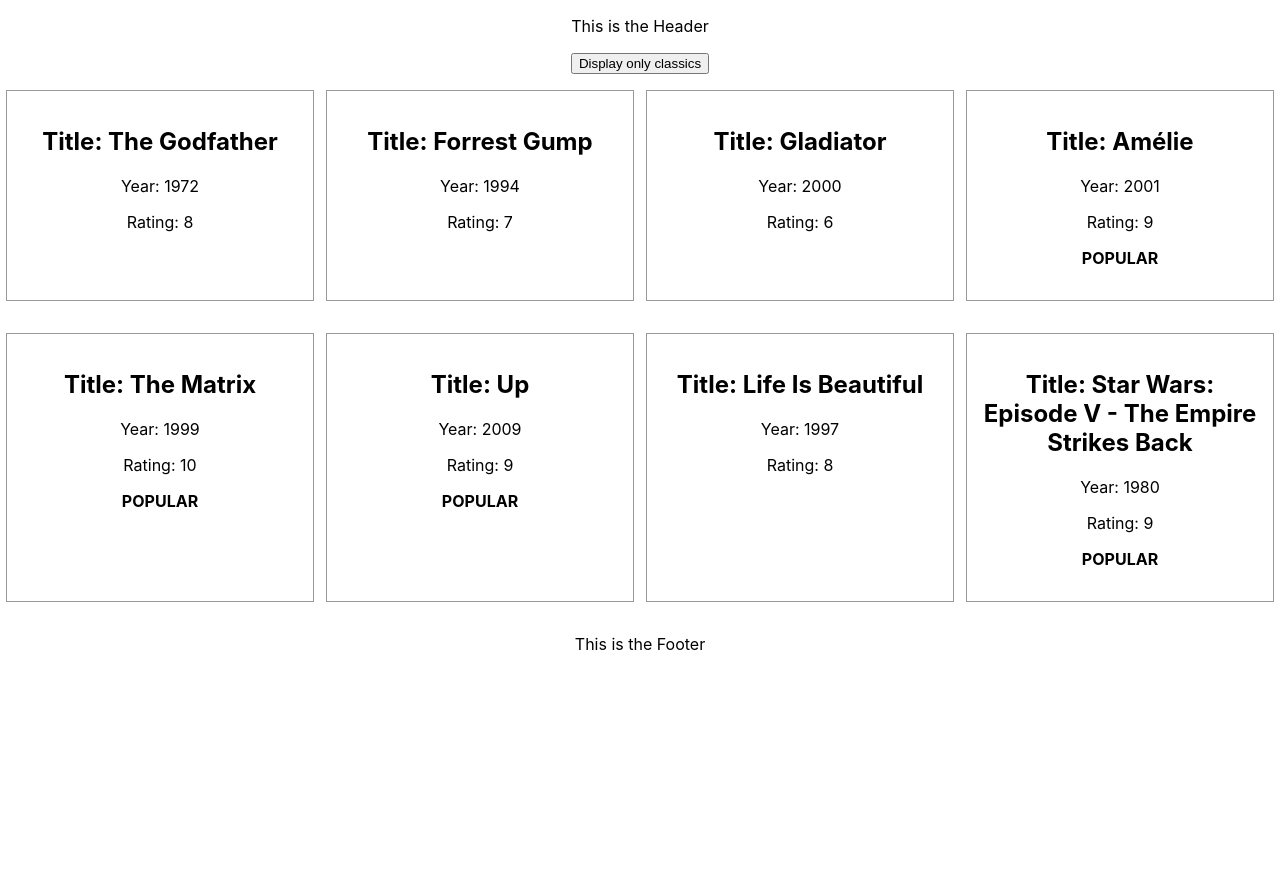
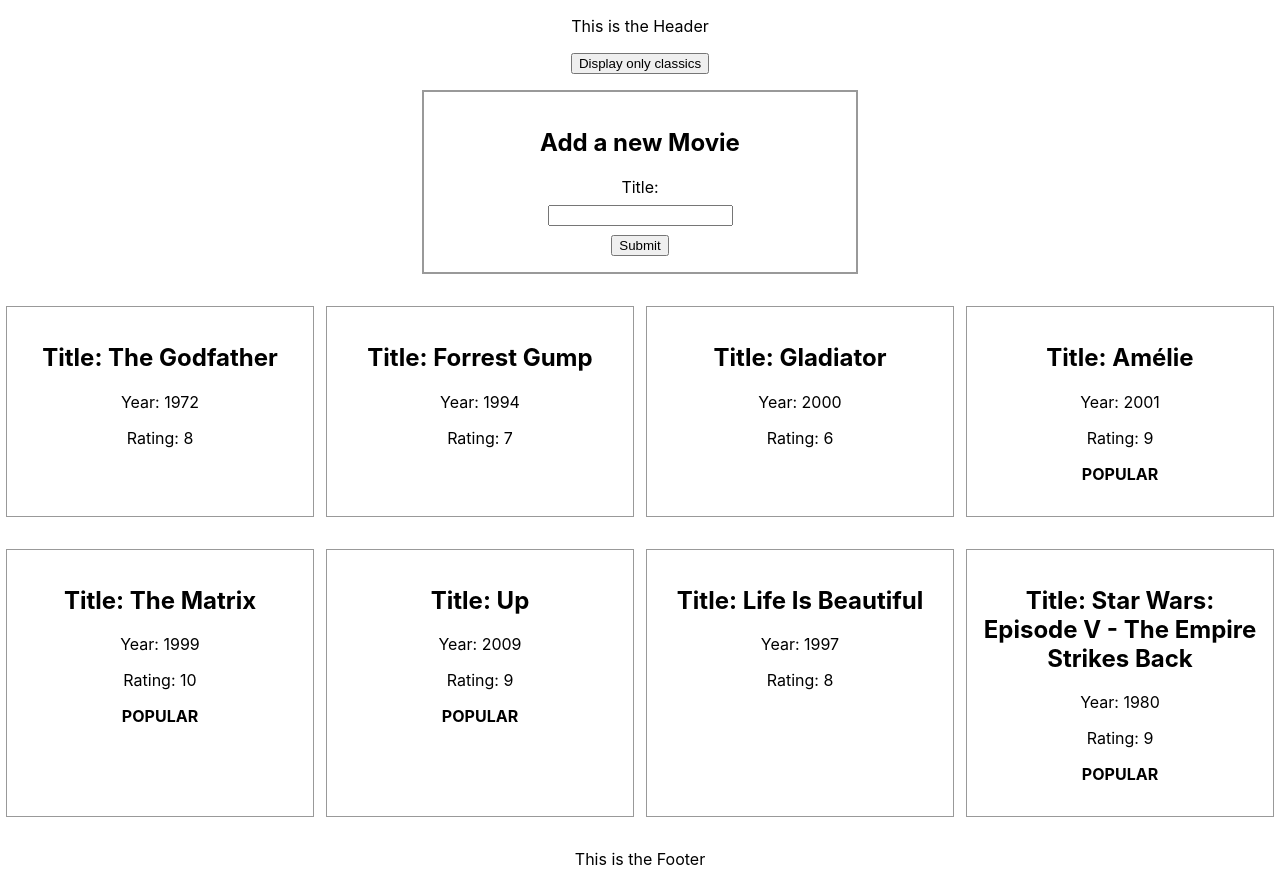
Before and after one commit to katiFe/Popcorn-Time, a React (Create React App) app: page / in a window 1280 px wide. Before the commit the page ends 800 px from the top, so only its background shows below. Built offline with nearby package versions, Linux system fonts and the light colour scheme.

Commit message:
functionality to add a new movie: Vonytolled component

```diff
--- /dev/null
+++ b/src/components/AddMovie.css
@@ -0,0 +1,14 @@
+.AddMovie{
+    margin: 1rem auto;
+    border: 2px solid #999;
+    padding: 1rem;
+    max-width: 400px;
+    text-align: center;
+
+}
+
+.AddMovie label input{
+    display: block;
+    margin: 0.5rem auto;
+
+}
--- /dev/null
+++ b/src/components/AddMovie.js
@@ -0,0 +1,42 @@
+import React, { Component } from 'react';
+import './AddMovie.css';
+
+ class AddMovie extends Component {
+    constructor(props) {
+        super(props);
+        this.state = {
+            title: ""
+        }
+    }
+
+    handleTitleChange = ((event)=>{
+        // console.log("user is typing")
+        // console.log(event)
+        // console.log("user is typing ", event.target.value)
+        this.setState({title : event.target.value})
+    });
+
+    render() {
+        return (
+            <div className="AddMovie">
+            <h2>Add a new Movie</h2>
+              <form>
+                    <label>
+                    Title:
+                  <input
+                    type="text"
+                    name="title"
+                    value={this.state.title}
+                    onChange={this.handleTitleChange}/>
+                    </label>
+
+
+                  <button>Submit</button>
+              </form>
+            </div>
+        )
+    }
+}
+
+
+export default AddMovie;
--- a/src/components/Main.js
+++ b/src/components/Main.js
@@ -1,7 +1,7 @@
 import React from "react";
 import moviesArr from "../data/movies.json"
 import Movie from "./Movie"
-
+import AddMovie from "./AddMovie";
 
 
 
@@ -29,6 +29,10 @@ render(){
             <div className="controls">
                 <button onClick={this.renderClassicsOnly}>Display only classics</button>
             </div>
+
+
+            <AddMovie/>
+
             <div className="movie-list">
                 {this.state.moviesToDisplay.map((movie) => {
                     return <Movie
```
